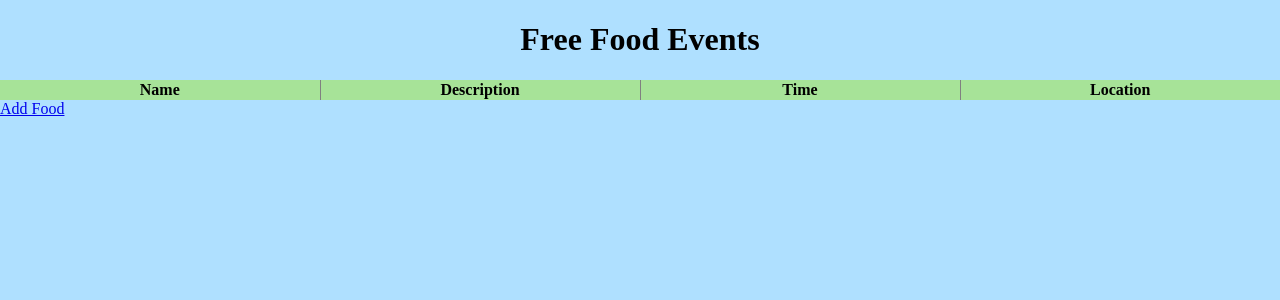
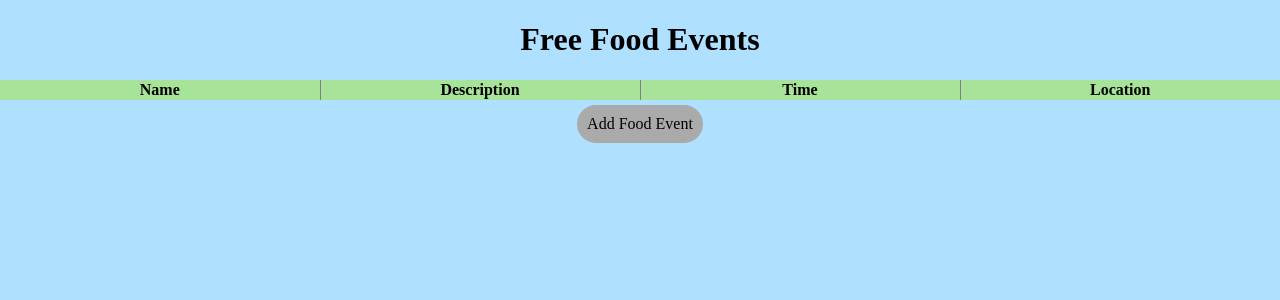
Before and after one commit to jacklynnepenick/hackcmu-2015, a Flask app: page / in a window 1280 px wide. Shown: the top 300 px of the page. Run offline with Flask 2, Linux system fonts and the light colour scheme; lists and menus that the app fills with data are empty.

Commit message:
Repositioning on-hover items.  Adding style for add food button.

```diff
--- a/static/general.css
+++ b/static/general.css
@@ -5,7 +5,8 @@
     background: green;
     border-radius:10px;
     padding:2px;
-    margin-left:5px;
+    margin-top:-10px;
+    margin-left:15px;
 }
 
 html, body {
--- a/templates/wheres_the_food.html
+++ b/templates/wheres_the_food.html
@@ -15,6 +15,22 @@
     }
     tr:nth-child(2n + 1) {
       background: #A7E398
+    }
+    #add_food_wrapper {
+      width:100%;
+      text-align:center;
+    }
+    #add_food {
+      margin-top:5px;
+      display:inline-block;
+      text-decoration:none;
+      padding:10px;
+      border-radius:999px;
+      color:black;
+      background-color: #AAA;
+    }
+    #add_food:hover {
+      background-color: #CCC;
     }
     </style>
   </head>
@@ -51,6 +67,8 @@
         {% endfor %}
       </tbody>
     </table>
-    <a href="{{ url_for('add_food_form') }}">Add Food</a>
+    <div id='add_food_wrapper'>
+      <a id="add_food" href="{{ url_for('add_food_form') }}">Add Food Event</a>
+    </div>
   </body>
 </html>
```
